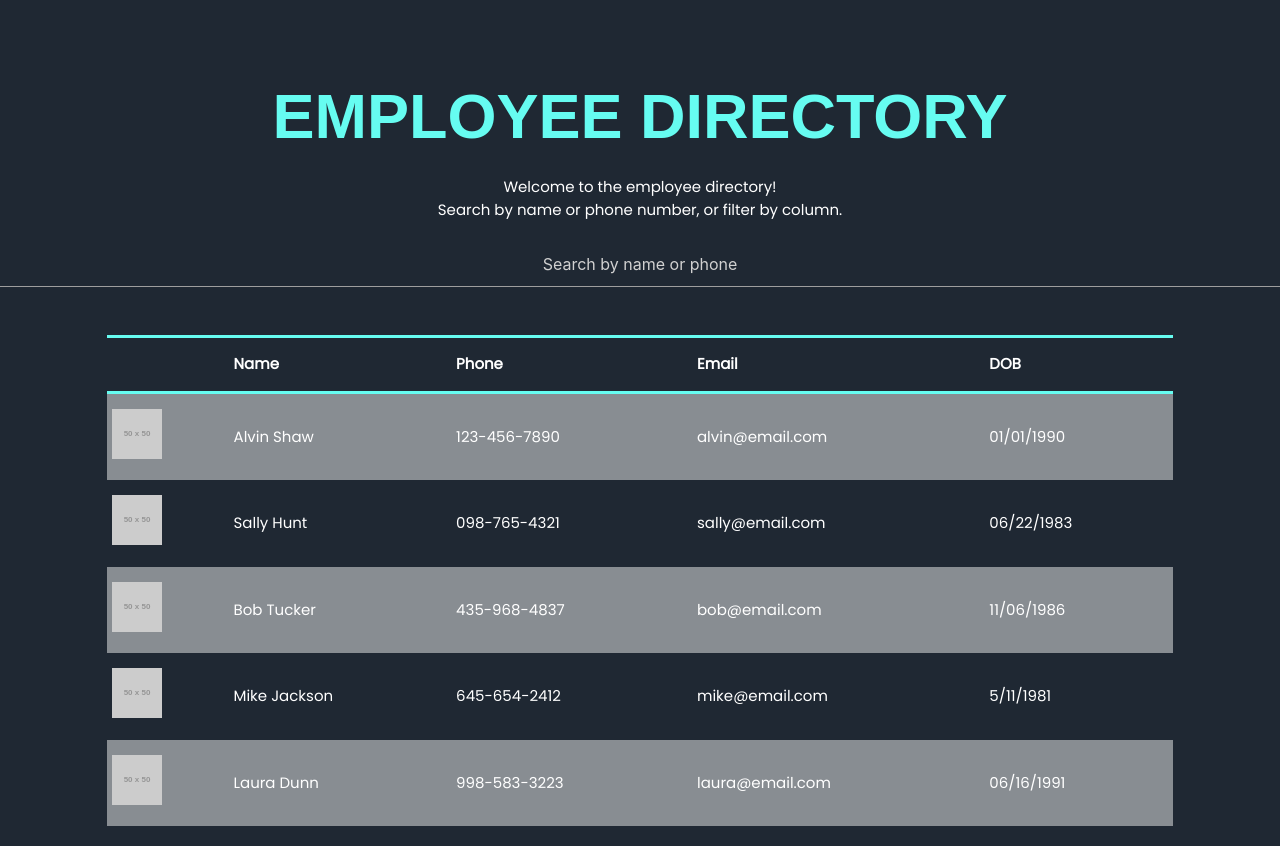
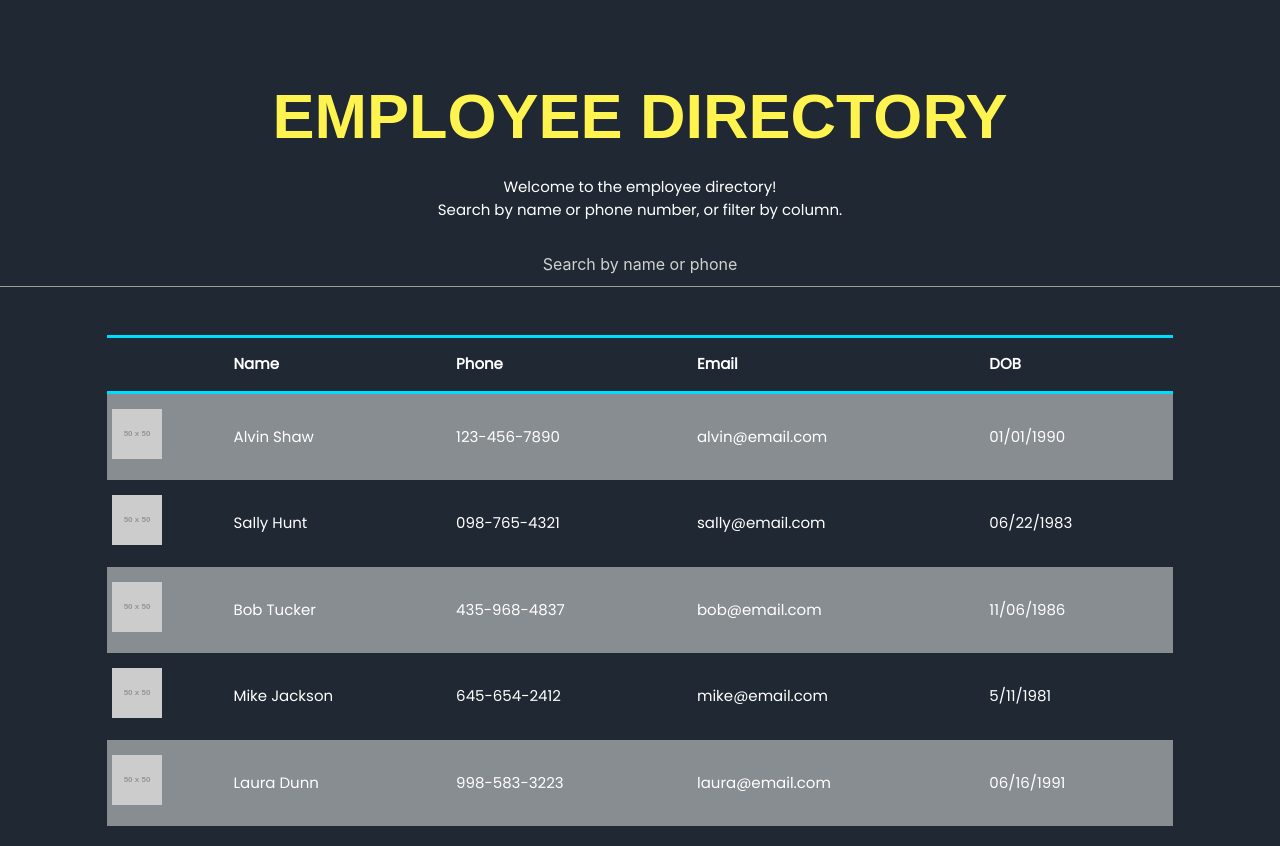
Before and after one commit to jungjungie/Employee-Directory, a React (Create React App) app in the folder employee-directory/: page / in a window 1280 px wide. Built offline with nearby package versions, Linux system fonts and the light colour scheme; some icons are missing; a web font is replaced by a local one.

Commit message:
added code to allow for sorting by name column

```diff
--- a/employee-directory/src/App.js
+++ b/employee-directory/src/App.js
@@ -9,32 +9,60 @@ import './index.css';
 function App() {
 
 	// Setting up Hooks
-	const [employees, setEmployees] = useState({original: tempData, filtered: tempData});
-	// console.log(employees);
+	const [employees, setEmployees] = useState({ original: tempData, filtered: tempData });
+	const [sortName, setName] = useState("");
 
 	// Filters the directory by the employee name or phone number entered into searchbar
 	const filterSearch = event => {
 
 		let filtered = employees.original.filter(item => item.name.toLowerCase().includes(event.target.value) || item.phone.includes(event.target.value));
 
-		// console.log(filtered);
+		setEmployees({ ...employees, filtered });
+	}
 
-		setEmployees({...employees, filtered});
+	// Sorts employees by name when the name column is clicked
+	const sortByName = () => {
+		console.log("clicked")
+
+		let sortedNames = employees.filtered.sort((a, b) => {
+			const nameA = a.name;
+			const nameB = b.name;
+
+			let comparison = 0;
+			if (nameA > nameB) {
+				comparison = 1;
+			} else if (nameA < nameB) {
+				comparison = -1;
+			}
+			return comparison;
+		})
+
+		// Switches between sorting names by ascending and descending order
+		if(sortName === "DESC") {
+			sortedNames.reverse();
+			setName("ASC");
+		} else {
+			setName("DESC");
+		}
+
+		setEmployees({ ...employees, sortedNames });
 	}
 
 	return (
 		<>
 			<Header />
-			<SearchBar filterSearch={filterSearch}/>
-			<EmployeeTable>
+			<SearchBar filterSearch={filterSearch} />
+			<EmployeeTable sortByName={sortByName}>
 				{employees.filtered.map(employee =>
 					<TableRows
+						id={employee.id}
 						key={employee.id}
 						image={employee.image}
 						name={employee.name}
 						phone={employee.phone}
 						email={employee.email}
 						DOB={employee.DOB}
+
 					/>)}
 			</EmployeeTable>
 		</>
--- a/employee-directory/src/components/EmployeeTable/EmployeeTable.js
+++ b/employee-directory/src/components/EmployeeTable/EmployeeTable.js
@@ -8,7 +8,7 @@ export default function EmployeeTable(props) {
                 <thead>
                     <tr>
                         <th></th>
-                        <th onClick>Name</th>
+                        <th onClick={props.sortByName}>Name</th>
                         <th>Phone</th>
                         <th>Email</th>
                         <th>DOB</th>
--- a/employee-directory/src/components/Header/Header.js
+++ b/employee-directory/src/components/Header/Header.js
@@ -3,7 +3,7 @@ import React from "react";
 export default function Header() {
     return (
         <header>
-            <h1 className="center">EMPLOYEE DIRECTORY</h1>
+            <h1 className="center"><span id="title-1">EMPLOYEE</span> <span id="title-2">DIRECTORY</span></h1>
             <div className="instructions">
                 <p className="center">Welcome to the employee directory!</p>
                 <p className="center">Search by name or phone number, or filter by column.</p>
--- a/employee-directory/src/index.css
+++ b/employee-directory/src/index.css
@@ -13,8 +13,16 @@ body {
 h1 {
   font-family: 'Duru Sans', sans-serif;
   font-weight: 700;
-  color: #66fcf1;
+  /* color: #66fcf1; */
   padding: 40px 0px 0px 0px;
+}
+
+#title-1 {
+  color: #fff44f;
+}
+
+#title-2 {
+  color: #fff44f;
 }
 
 .instructions {
@@ -34,6 +42,8 @@ main {
 }
 
 thead {
-  border-top: 3px solid #66fcf1;
-  border-bottom: 3px solid #66fcf1;
+  /* border-top: 3px solid #66fcf1; */
+  /* border-bottom: 3px solid #66fcf1; */
+  border-top: 3px solid #00dbff;
+  border-bottom: 3px solid #00dbff;
 }
```
Lines whose indentation alone changed are shown as unchanged.
